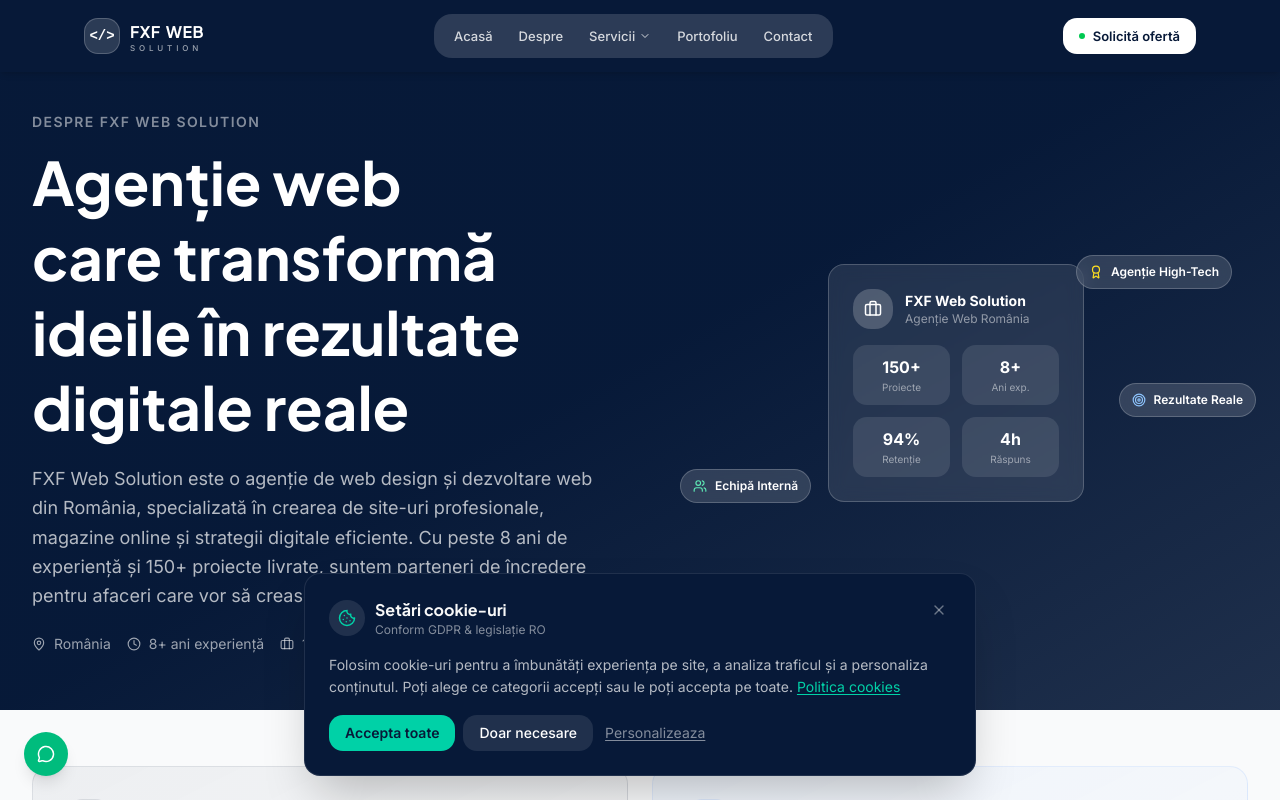
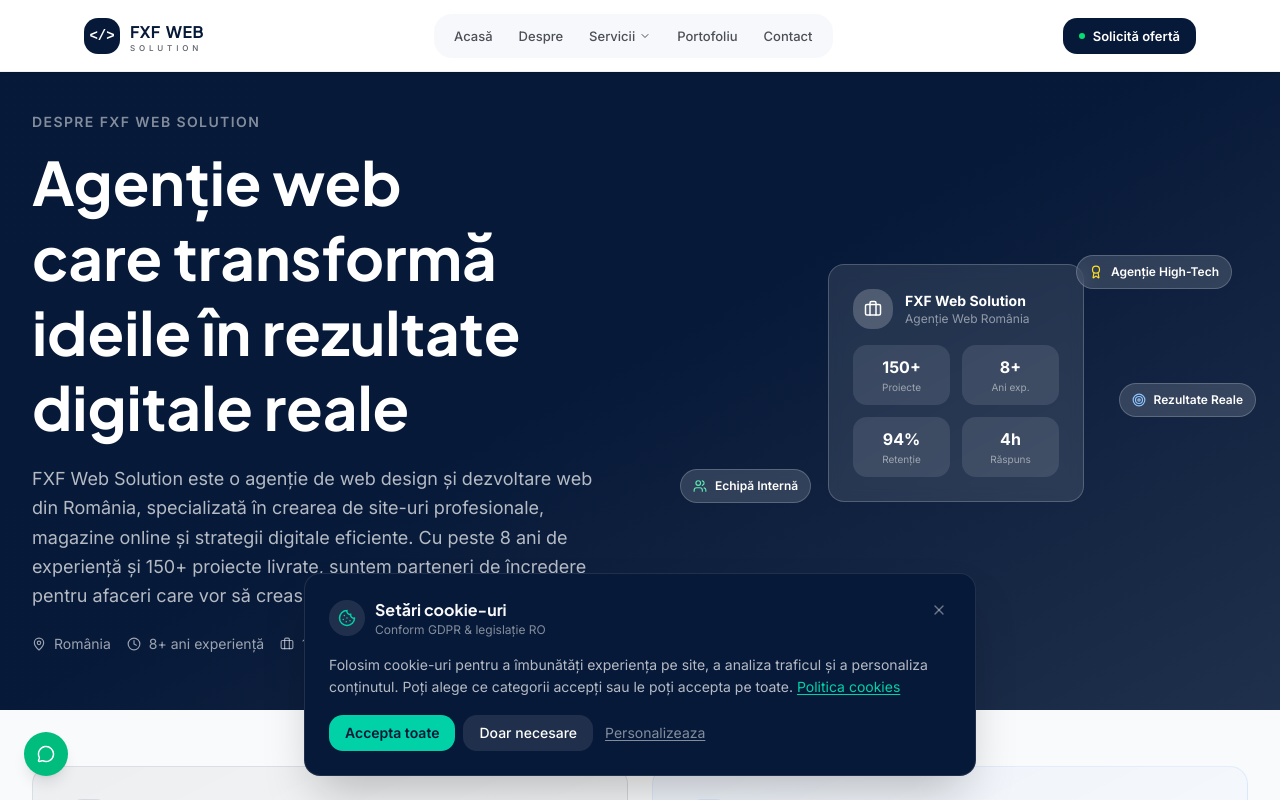
Before and after one commit to BlackTrib/fxf-v2, a Next.js app: page /despre in a window 1280 px wide. Shown: the top 800 px of the page. Built offline with nearby package versions, Linux system fonts and the light colour scheme.

Commit message:
style: update page layout and styles for clarity
Implement simple page layout changes without pathname tracking

```diff
--- a/components/navbar.tsx
+++ b/components/navbar.tsx
@@ -43,9 +43,11 @@ export function Navbar() {
     return () => window.removeEventListener('scroll', onScroll)
   }, [])
 
-  // On home + not scrolled: transparent bg, white text, white CTA
-  // Scrolled or other pages: blue (primary) bg, white text, white CTA
-  const darkMode = isHome && !scrolled
+  // Acasa + fara scroll: transparent, text alb
+  // Acasa + scroll: alb, text inchis
+  // Alte pagini: intotdeauna alb, text inchis
+  const transparent = isHome && !scrolled
+  const light = !transparent // alb cu text inchis
 
   return (
     <header className={cn(
@@ -54,9 +56,9 @@ export function Navbar() {
     )}>
       <div className={cn(
         'absolute inset-0 transition-all duration-300',
-        darkMode
+        transparent
           ? 'bg-transparent'
-          : 'bg-primary shadow-md'
+          : 'bg-white border-b border-border/50 shadow-sm'
       )} />
 
       <div className="max-w-6xl mx-auto px-5 relative">
@@ -64,24 +66,35 @@ export function Navbar() {
 
           {/* Logo */}
           <Link href="/" className="flex items-center gap-2.5 group">
-            <div className="w-9 h-9 rounded-lg flex items-center justify-center font-mono text-sm font-bold bg-white/15 text-white border border-white/20 transition-all group-hover:bg-white/25">
+            <div className={cn(
+              'w-9 h-9 rounded-lg flex items-center justify-center font-mono text-sm font-bold transition-all',
+              transparent
+                ? 'bg-white/15 text-white border border-white/20 group-hover:bg-white/25'
+                : 'bg-primary text-white group-hover:bg-primary/90'
+            )}>
               {'</>'}
             </div>
             <div className="flex flex-col leading-none">
-              <span className="font-display font-bold text-base tracking-wide text-white">
+              <span className={cn(
+                'font-display font-bold text-base tracking-wide transition-colors',
+                transparent ? 'text-white' : 'text-primary'
+              )}>
                 FXF <span className="ml-0.5">WEB</span>
               </span>
-              <span className="text-[8px] font-medium tracking-[0.48em] uppercase text-white/60">
+              <span className={cn(
+                'text-[8px] font-medium tracking-[0.48em] uppercase transition-colors',
+                transparent ? 'text-white/60' : 'text-muted-foreground'
+              )}>
                 SOLUTION
               </span>
             </div>
           </Link>
 
-          {/* Desktop Nav - tutti i link insieme con bg unificat */}
+          {/* Desktop Nav */}
           <nav className="hidden lg:flex items-center">
             <div className={cn(
               'flex items-center gap-0.5 rounded-xl px-2 py-1.5 transition-all duration-300',
-              darkMode ? 'bg-white/10 backdrop-blur-sm' : 'bg-white/15'
+              transparent ? 'bg-white/10 backdrop-blur-sm' : 'bg-secondary/60'
             )}>
               {links.map((link) => (
                 link.dropdown ? (
@@ -91,7 +104,12 @@ export function Navbar() {
                     onMouseEnter={() => setDropdown(true)}
                     onMouseLeave={() => setDropdown(false)}
                   >
-                    <button className="px-3 py-1.5 rounded-lg text-[13px] font-medium text-white/80 hover:text-white hover:bg-white/15 flex items-center gap-1 transition-colors">
+                    <button className={cn(
+                      'px-3 py-1.5 rounded-lg text-[13px] font-medium flex items-center gap-1 transition-colors',
+                      transparent
+                        ? 'text-white/80 hover:text-white hover:bg-white/15'
+                        : 'text-foreground/70 hover:text-foreground hover:bg-secondary'
+                    )}>
                       {link.label}
                       <ChevronDown size={12} className={cn('transition-transform', dropdown && 'rotate-180')} />
                     </button>
@@ -130,7 +148,12 @@ export function Navbar() {
                   <Link
                     key={link.href}
                     href={link.href}
-                    className="px-3 py-1.5 rounded-lg text-[13px] font-medium text-white/80 hover:text-white hover:bg-white/15 transition-colors"
+                    className={cn(
+                      'px-3 py-1.5 rounded-lg text-[13px] font-medium transition-colors',
+                      transparent
+                        ? 'text-white/80 hover:text-white hover:bg-white/15'
+                        : 'text-foreground/70 hover:text-foreground hover:bg-secondary'
+                    )}
                   >
                     {link.label}
                   </Link>
@@ -139,13 +162,13 @@ export function Navbar() {
             </div>
           </nav>
 
-          {/* CTA - acelasi stil ca "Solicita oferta" */}
+          {/* CTA */}
           <div className="hidden lg:block">
             <Link
               href="/contact"
-              className="inline-flex items-center gap-2 px-4 py-2 rounded-lg text-[13px] font-semibold bg-white text-primary hover:bg-white/90 transition-all"
+              className="inline-flex items-center gap-2 px-4 py-2 rounded-lg text-[13px] font-semibold bg-primary text-white hover:bg-primary/90 transition-all"
             >
-              <span className="w-1.5 h-1.5 rounded-full bg-green-500 animate-pulse" />
+              <span className="w-1.5 h-1.5 rounded-full bg-green-400 animate-pulse" />
               Solicită ofertă
             </Link>
           </div>
@@ -153,7 +176,10 @@ export function Navbar() {
           {/* Mobile Toggle */}
           <button
             onClick={() => setOpen(!open)}
-            className="lg:hidden p-2 rounded-lg text-white hover:bg-white/10 transition-colors"
+            className={cn(
+              'lg:hidden p-2 rounded-lg transition-colors',
+              transparent ? 'text-white hover:bg-white/10' : 'text-foreground hover:bg-secondary'
+            )}
           >
             {open ? <X size={20} /> : <Menu size={20} />}
           </button>
```
Also changed, not shown: 111 other files (tests, documents, lock files or other folders).
